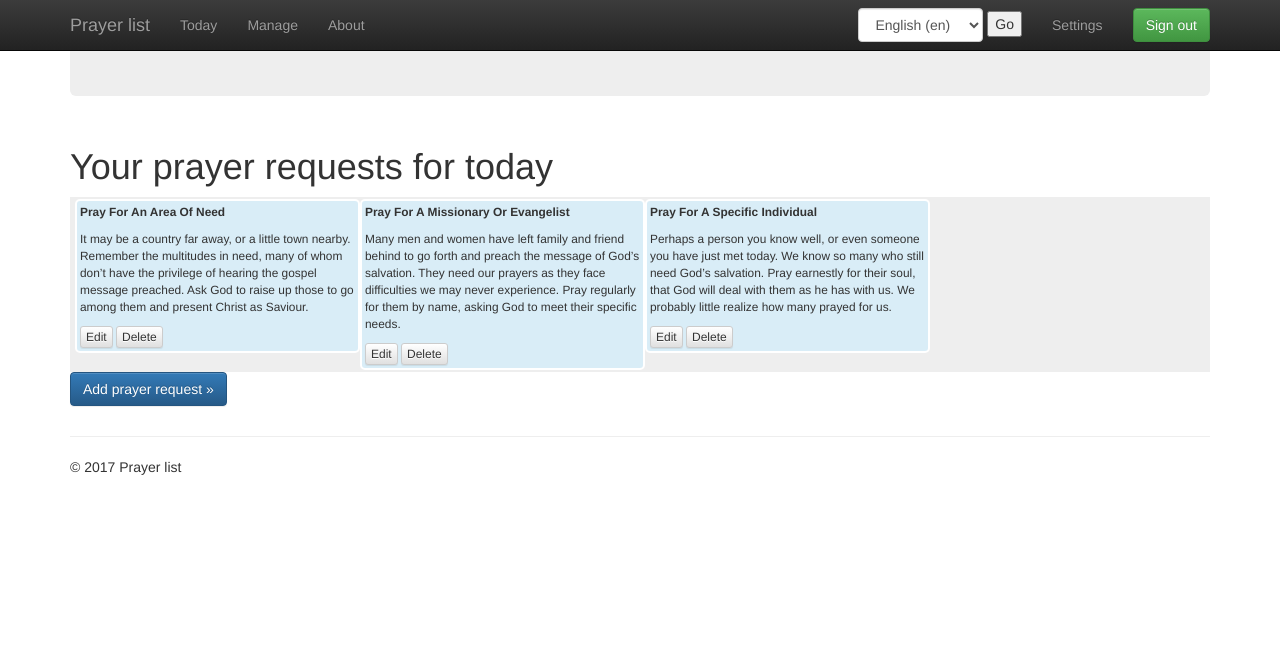
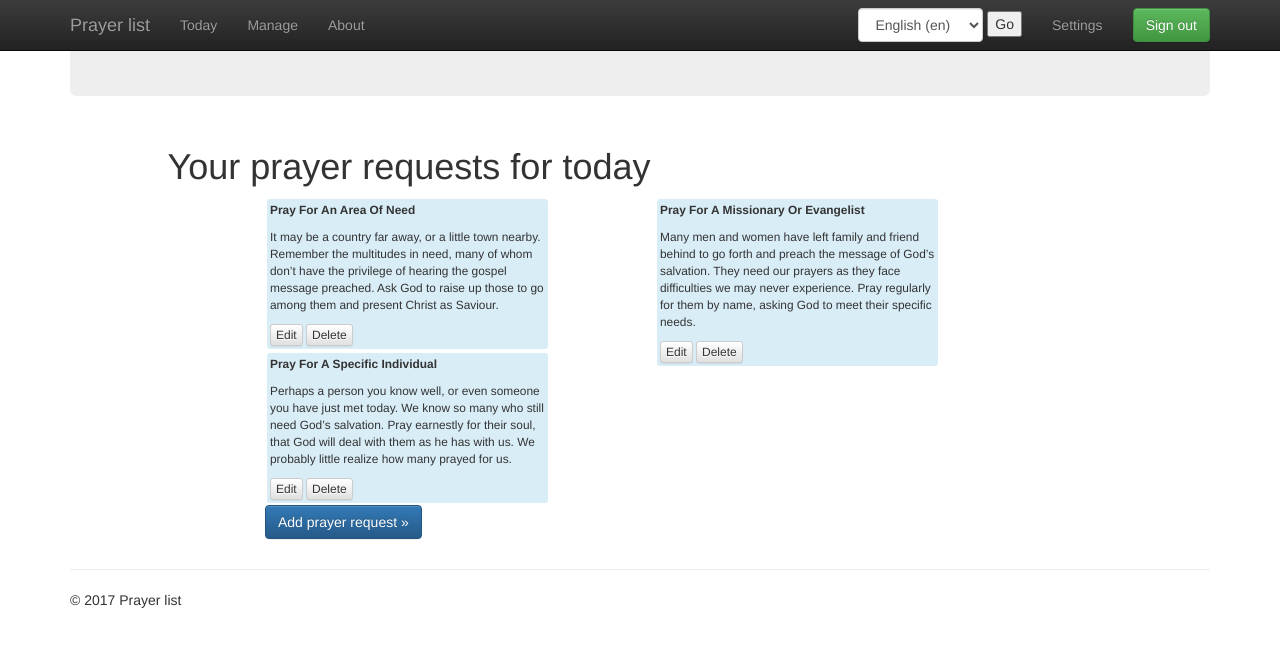
Before and after one commit to die2live/prayerlist, a Django app: page /today/ in a window 1280 px wide. Shown: the top 647 px of the page. Run offline with Django 3.2, Linux system fonts and the light colour scheme; the visitor is signed in with stand-in values (Sample User, id 1); data comes from the database, SQL or seed files in the repository; some libraries are stand-ins or nearby versions.

Commit message:
changes to layout

```diff
--- a/src/prayerlistapp/templates/about.html
+++ b/src/prayerlistapp/templates/about.html
@@ -4,7 +4,8 @@
 {% block content %}
   <!-- Example row of columns -->
   <div class="row">
-    <div class="col-md-12">
+    <div class="col-md-1"></div>
+    <div class="col-md-10">
       <h1>{% trans 'About Prayer List' %}</h1>
       <h2>{% trans 'How Prayer List works?' %}</h2>
       <p>{% trans "We all have many prayer requests that we want to pray for. But when you start praying, you just can't remember all of them. It isn't easy to remember all of them and, in fact, you shouldn't! We provide you this application that helps you organize your prayer requests and remember to pray for them." %}</p>
@@ -13,6 +14,7 @@
 
       <p>{% trans "The app gives you an option to make the prayer request public. Public prayer requests will appear on the home page to any visitor of the site." %}</p>
     </div>
+    <div class="col-md-1"></div>
   </div>
 
 {% endblock %}
--- a/src/prayerlistapp/templates/all.html
+++ b/src/prayerlistapp/templates/all.html
@@ -4,7 +4,8 @@
 {% block content %}
   <!-- Example row of columns -->
   <div class="row">
-    <div class="col-md-12">
+    <div class="col-md-1"></div>
+    <div class="col-md-10">
       <h1>{% trans 'Manage your prayer requests' %}</h1>
       <table id="prs_table" class="display">
         <thead>
@@ -32,6 +33,7 @@
       <p><a class="btn btn-primary" href="/edit/" role="button">{% trans 'Add prayer request' %} &raquo;</a></p>
       {% csrf_token %}
     </div>
+    <div class="col-md-1"></div>
   </div>
 
 {% endblock %}
--- a/src/prayerlistapp/templates/index.html
+++ b/src/prayerlistapp/templates/index.html
@@ -16,7 +16,8 @@
 {% block content %}
 
   <div class="row">
-    <div class="col-md-12">
+    <div class="col-md-1"></div>
+    <div class="col-md-10">
 	  <div class="grid">
         {% for pr in prayer_requests %}
           <div class="grid-item pr small bg-info">
@@ -26,6 +27,7 @@
         {% endfor %}
       </div>
     </div>
+    <div class="col-md-1"></div>
   </div>
 
 {% endblock %}
--- a/src/prayerlistapp/templates/today.html
+++ b/src/prayerlistapp/templates/today.html
@@ -4,10 +4,17 @@
 {% block content %}
   <!-- Example row of columns -->
   <div class="row">
-    <div class="col-md-12">
+    <div class="col-md-1"></div>
+    <div class="col-md-10">
       <h1>{% trans 'Your prayer requests for today' %}</h1>
-      <div class="grid">
+    </div>
+    <div class="col-md-1"></div>
+  </div>
+  <div class="row">
+    <div class="col-md-2"></div>
+    <div class="col-md-4">
       {% for pr in prayer_requests %}
+        {% if forloop.counter0|divisibleby:2 %}
         <div class="grid-item pr small bg-info">
           <p class="pr-title text-capitalize"><strong>{{ pr.title }}</strong></p>
           <p class="pr-description">{{ pr.description | safe }}</p>
@@ -16,11 +23,32 @@
             <button type="button" class="btn btn-default btn-xs deletebtn" data-id="{{ pr.id }}">{% trans 'Delete' %}</button>
           </div>
         </div>
+        {% endif %}
       {% endfor %}
     </div>
-      <p><a class="btn btn-primary" href="/edit/" role="button">{% trans 'Add prayer request' %} &raquo;</a></p>
-      {% csrf_token %}
+    <div class="col-md-4">
+      {% for pr in prayer_requests %}
+        {% if not forloop.counter0|divisibleby:2 %}
+        <div class="grid-item pr small bg-info">
+          <p class="pr-title text-capitalize"><strong>{{ pr.title }}</strong></p>
+          <p class="pr-description">{{ pr.description | safe }}</p>
+          <div class="pr-mng">
+            <a class="btn btn-default btn-xs" href="/edit/{{ pr.id }}/" role="button">{% trans 'Edit' %}</a>
+            <button type="button" class="btn btn-default btn-xs deletebtn" data-id="{{ pr.id }}">{% trans 'Delete' %}</button>
           </div>
         </div>
+        {% endif %}
+      {% endfor %}
+    </div>
+    <div class="col-md-2"></div>
+  </div>
+  <div class="row">
+    <div class="col-md-2"></div>
+    <div class="col-md-8">
+      <p><a class="btn btn-primary" href="/edit/" role="button">{% trans 'Add prayer request' %} &raquo;</a></p>
+    </div>
+    <div class="col-md-2"></div>
+  </div>
+  {% csrf_token %}
 
 {% endblock %}
```
Lines whose indentation alone changed are shown as unchanged.
